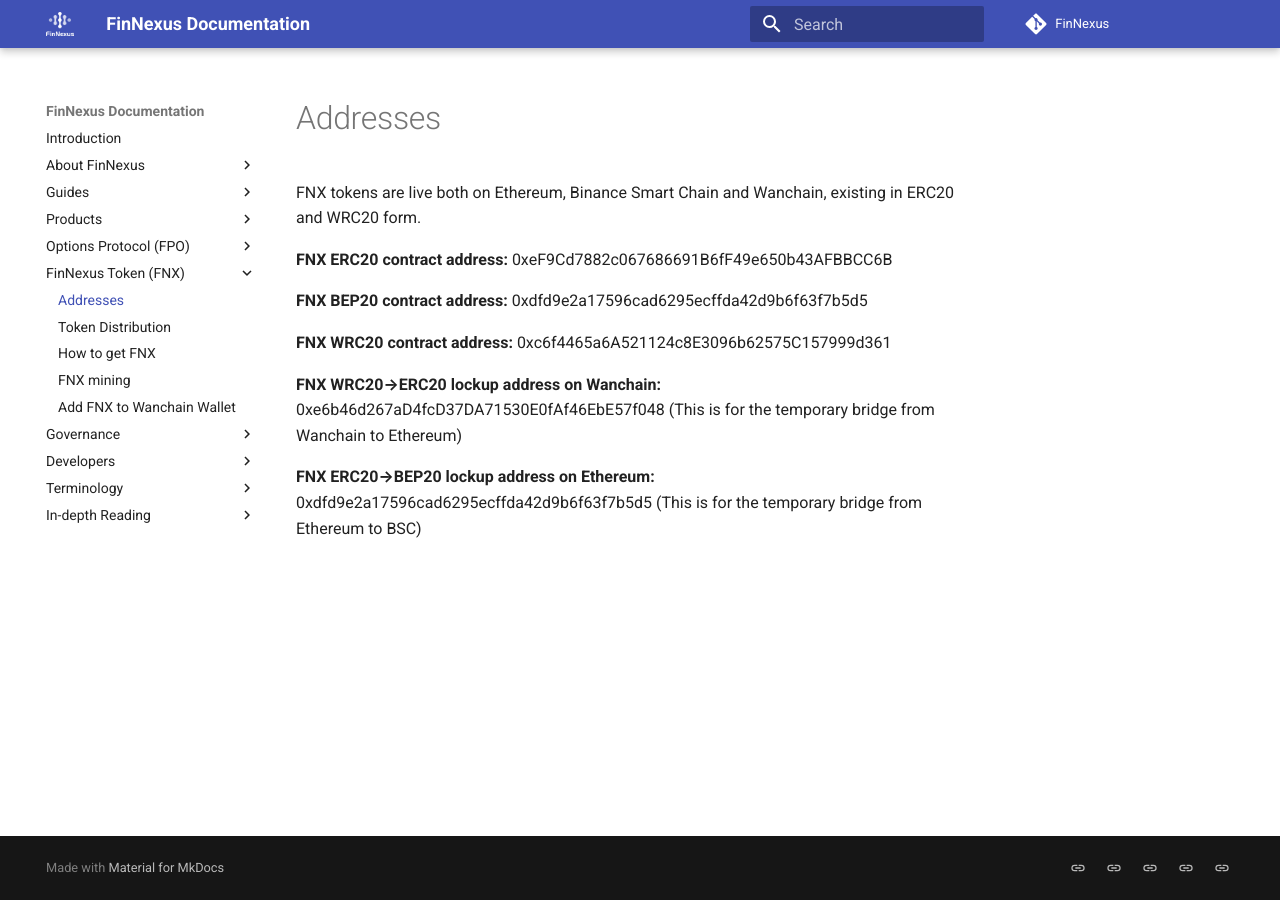
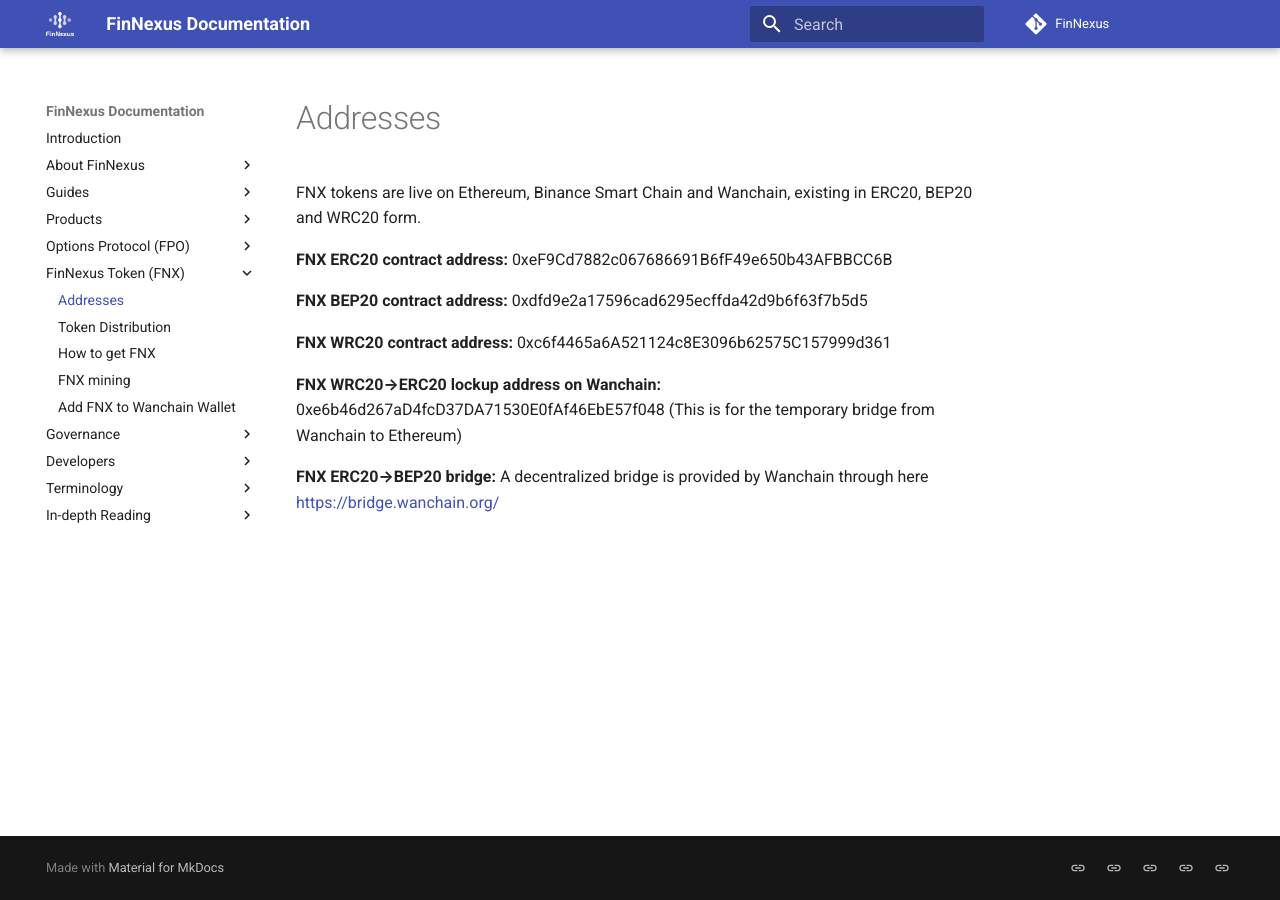
Before and after one commit to Phoenix-Finance/Phoenix-Documentation, an MkDocs documentation site: the page built from content/token/addresses.md, in a window 1280 px wide. Built offline with MkDocs 1.6.1 and Material for MkDocs 9.7.7, drawn with Linux system fonts in a browser that asks for light colours.

Commit message:
change bridge

```diff
--- a/content/token/addresses.md
+++ b/content/token/addresses.md
@@ -1,4 +1,4 @@
-FNX tokens are live both on Ethereum, Binance Smart Chain and Wanchain, existing in ERC20 and WRC20 form.
+FNX tokens are live on Ethereum, Binance Smart Chain and Wanchain, existing in ERC20, BEP20 and WRC20 form.
 
 **FNX ERC20 contract address:** 0xeF9Cd7882c067686691B6fF49e650b43AFBBCC6B
 
@@ -10,6 +10,5 @@ FNX tokens are live both on Ethereum, Binance Smart Chain and Wanchain, existing
 **FNX WRC20→ERC20 lockup address on Wanchain:** 0xe6b46d267aD4fcD37DA71530E0fAf46EbE57f048
 (This is for the temporary bridge from Wanchain to Ethereum)
 
-**FNX ERC20→BEP20 lockup address on Ethereum:**
-0xdfd9e2a17596cad6295ecffda42d9b6f63f7b5d5
-(This is for the temporary bridge from Ethereum to BSC)
+**FNX ERC20→BEP20 bridge:**
+A decentralized bridge is provided by Wanchain through here https://bridge.wanchain.org/
```
